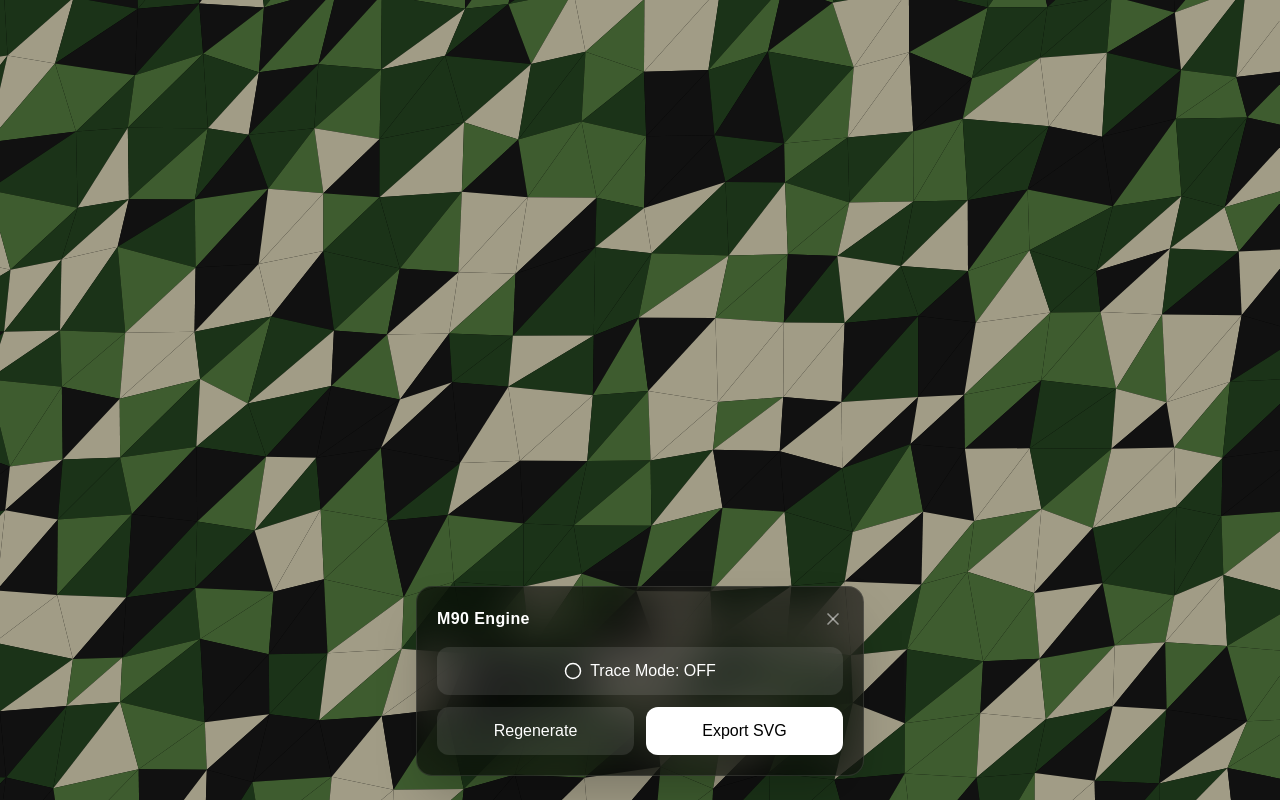
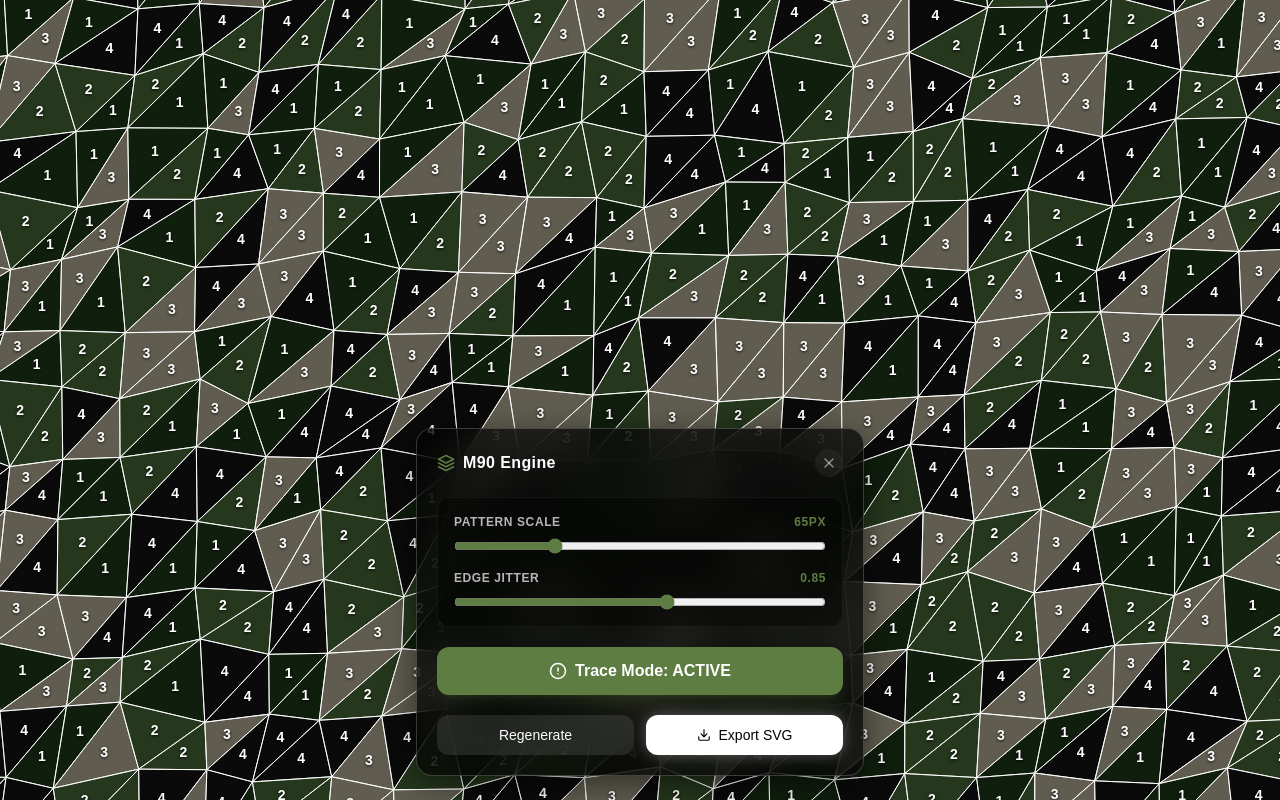
Before and after one commit to travofoz/camogen, a Next.js app: page / in a window 1280 px wide. Built offline with nearby package versions, Linux system fonts and the light colour scheme; no server answers.

Commit message:
Fix: default trace mode ON and restore pattern/jitter sliders

```diff
--- a/src/app/page.tsx
+++ b/src/app/page.tsx
@@ -9,35 +9,29 @@ import { exportToSvg } from '@/utils/exportSvg';
 
 export default function Home() {
   const [polygons, setPolygons] = useState<Polygon[]>([]);
-  const [traceMode, setTraceMode] = useState(false);
+  // Default to trace mode ON so the camera feed is visible immediately
+  const [traceMode, setTraceMode] = useState(true);
   const [dimensions, setDimensions] = useState({ width: 0, height: 0 });
+  const [scale, setScale] = useState(65);
+  const [jitter, setJitter] = useState(0.85);
 
   const regenerate = useCallback(() => {
     // Generate a pattern large enough to cover most screens, but allow panning
-    const w = Math.max(window.innerWidth, 1200);
-    const h = Math.max(window.innerHeight, 1200);
+    const w = Math.max(typeof window !== 'undefined' ? window.innerWidth : 1200, 1200);
+    const h = Math.max(typeof window !== 'undefined' ? window.innerHeight : 1200, 1200);
     setDimensions({ width: w, height: h });
-    setPolygons(generateSplinterPattern(w, h));
-  }, []);
+    setPolygons(generateSplinterPattern(w, h, scale, jitter));
+  }, [scale, jitter]);
 
   useEffect(() => {
-    // Initial generation on mount
     regenerate();
-
-    const handleResize = () => {
-      // Optional: Regenerate on resize if needed, but for now we just keep the canvas size
-      // to avoid losing the current pattern.
-    };
-
-    window.addEventListener('resize', handleResize);
-    return () => window.removeEventListener('resize', handleResize);
   }, [regenerate]);
 
   const handleExport = () => {
     exportToSvg(polygons, dimensions.width, dimensions.height);
   };
 
-  if (polygons.length === 0) return null; // Avoid rendering until hydrated
+  if (polygons.length === 0) return null;
 
   return (
     <main className="relative w-full h-screen overflow-hidden bg-black select-none">
@@ -53,6 +47,10 @@ export default function Home() {
         onToggleTraceMode={() => setTraceMode(!traceMode)}
         onRandomize={regenerate}
         onExport={handleExport}
+        scale={scale}
+        setScale={setScale}
+        jitter={jitter}
+        setJitter={setJitter}
       />
     </main>
   );
--- a/src/components/Controls.tsx
+++ b/src/components/Controls.tsx
@@ -7,44 +7,94 @@ interface ControlsProps {
   onToggleTraceMode: () => void;
   onRandomize: () => void;
   onExport: () => void;
+  scale: number;
+  setScale: (val: number) => void;
+  jitter: number;
+  setJitter: (val: number) => void;
 }
 
-export default function Controls({ traceMode, onToggleTraceMode, onRandomize, onExport }: ControlsProps) {
+export default function Controls({
+  traceMode,
+  onToggleTraceMode,
+  onRandomize,
+  onExport,
+  scale,
+  setScale,
+  jitter,
+  setJitter
+}: ControlsProps) {
   const [isOpen, setIsOpen] = useState(true);
 
   return (
     <div className="absolute bottom-6 left-1/2 -translate-x-1/2 z-50 w-11/12 max-w-md">
-      <div className={`backdrop-blur-xl bg-black/60 border border-white/10 p-5 rounded-2xl shadow-2xl transition-all duration-300 ${isOpen ? 'translate-y-0 opacity-100' : 'translate-y-4 opacity-0 pointer-events-none absolute'}`}>
-        <div className="flex items-center justify-between mb-4">
-          <h2 className="text-white font-semibold tracking-wide">M90 Engine</h2>
+      <div className={`backdrop-blur-xl bg-black/70 border border-white/20 p-5 rounded-2xl shadow-[0_8px_32px_rgba(0,0,0,0.5)] transition-all duration-300 ${isOpen ? 'translate-y-0 opacity-100' : 'translate-y-4 opacity-0 pointer-events-none absolute'}`}>
+        <div className="flex items-center justify-between mb-5">
+          <h2 className="text-white font-bold tracking-wide flex items-center gap-2">
+            <svg xmlns="http://www.w3.org/2000/svg" width="18" height="18" viewBox="0 0 24 24" fill="none" stroke="#5e7d43" strokeWidth="2" strokeLinecap="round" strokeLinejoin="round"><path d="M12 2L2 7l10 5 10-5-10-5z"/><path d="m2 17 10 5 10-5"/><path d="m2 12 10 5 10-5"/></svg>
+            M90 Engine
+          </h2>
           <button
             onClick={() => setIsOpen(false)}
-            className="text-white/50 hover:text-white transition"
+            className="text-white/50 hover:text-white transition bg-white/5 p-1.5 rounded-full"
           >
-            <svg xmlns="http://www.w3.org/2000/svg" width="20" height="20" viewBox="0 0 24 24" fill="none" stroke="currentColor" strokeWidth="2" strokeLinecap="round" strokeLinejoin="round"><path d="M18 6 6 18"/><path d="m6 6 12 12"/></svg>
+            <svg xmlns="http://www.w3.org/2000/svg" width="16" height="16" viewBox="0 0 24 24" fill="none" stroke="currentColor" strokeWidth="2" strokeLinecap="round" strokeLinejoin="round"><path d="M18 6 6 18"/><path d="m6 6 12 12"/></svg>
           </button>
         </div>
 
-        <div className="flex flex-col gap-3">
+        <div className="flex flex-col gap-5">
+          <div className="space-y-4 bg-black/40 p-4 rounded-xl border border-white/5">
+            <div className="flex flex-col gap-2">
+              <div className="flex justify-between text-xs font-semibold text-white/70 uppercase tracking-wider">
+                <label>Pattern Scale</label>
+                <span className="text-[#5e7d43]">{scale}px</span>
+              </div>
+              <input
+                type="range"
+                min="35"
+                max="150"
+                value={scale}
+                onChange={(e) => setScale(Number(e.target.value))}
+                className="w-full accent-[#5e7d43]"
+              />
+            </div>
+
+            <div className="flex flex-col gap-2">
+              <div className="flex justify-between text-xs font-semibold text-white/70 uppercase tracking-wider">
+                <label>Edge Jitter</label>
+                <span className="text-[#5e7d43]">{jitter.toFixed(2)}</span>
+              </div>
+              <input
+                type="range"
+                min="0.1"
+                max="1.4"
+                step="0.05"
+                value={jitter}
+                onChange={(e) => setJitter(Number(e.target.value))}
+                className="w-full accent-[#5e7d43]"
+              />
+            </div>
+          </div>
+
           <button
             onClick={onToggleTraceMode}
-            className={`w-full py-3 rounded-xl font-medium transition-colors flex items-center justify-center gap-2 ${traceMode ? 'bg-[#5e7d43] text-white' : 'bg-white/10 text-white hover:bg-white/20'}`}
+            className={`w-full py-3 rounded-xl font-bold transition-all shadow-lg flex items-center justify-center gap-2 ${traceMode ? 'bg-[#5e7d43] text-white shadow-[#5e7d43]/20' : 'bg-white/10 text-white hover:bg-white/20'}`}
           >
-            <svg xmlns="http://www.w3.org/2000/svg" width="18" height="18" viewBox="0 0 24 24" fill="none" stroke="currentColor" strokeWidth="2" strokeLinecap="round" strokeLinejoin="round"><path d="M2 12A10 10 0 1 0 22 12A10 10 0 1 0 2 12"/></svg>
-            {traceMode ? 'Trace Mode: ON' : 'Trace Mode: OFF'}
+            <svg xmlns="http://www.w3.org/2000/svg" width="18" height="18" viewBox="0 0 24 24" fill="none" stroke="currentColor" strokeWidth="2" strokeLinecap="round" strokeLinejoin="round"><path d="M2 12A10 10 0 1 0 22 12A10 10 0 1 0 2 12"/><path d="M12 8v4"/><path d="M12 16h.01"/></svg>
+            {traceMode ? 'Trace Mode: ACTIVE' : 'Trace Mode: OFF'}
           </button>
 
           <div className="flex gap-3">
             <button
               onClick={onRandomize}
-              className="flex-1 bg-white/10 hover:bg-white/20 text-white py-3 rounded-xl font-medium transition-colors"
+              className="flex-1 bg-white/10 hover:bg-white/20 text-white py-2.5 rounded-xl font-medium transition-colors text-sm"
             >
               Regenerate
             </button>
             <button
               onClick={onExport}
-              className="flex-1 bg-white hover:bg-gray-200 text-black py-3 rounded-xl font-medium transition-colors"
+              className="flex-1 bg-white hover:bg-gray-200 text-black py-2.5 rounded-xl font-medium transition-colors shadow-[0_0_15px_rgba(255,255,255,0.3)] text-sm flex items-center justify-center gap-2"
             >
+              <svg xmlns="http://www.w3.org/2000/svg" width="14" height="14" viewBox="0 0 24 24" fill="none" stroke="currentColor" strokeWidth="2" strokeLinecap="round" strokeLinejoin="round"><path d="M21 15v4a2 2 0 0 1-2 2H5a2 2 0 0 1-2-2v-4"/><polyline points="7 10 12 15 17 10"/><line x1="12" x2="12" y1="15" y2="3"/></svg>
               Export SVG
             </button>
           </div>
@@ -54,9 +104,10 @@ export default function Controls({ traceMode, onToggleTraceMode, onRandomize, on
       {!isOpen && (
         <button
           onClick={() => setIsOpen(true)}
-          className="absolute bottom-0 left-1/2 -translate-x-1/2 backdrop-blur-xl bg-black/60 border border-white/10 text-white px-6 py-3 rounded-full font-medium shadow-xl hover:bg-black/80 transition"
+          className="absolute bottom-0 left-1/2 -translate-x-1/2 backdrop-blur-xl bg-black/70 border border-[#5e7d43]/50 text-white px-6 py-3 rounded-full font-bold shadow-[0_8px_32px_rgba(0,0,0,0.5)] hover:bg-black transition flex items-center gap-2"
         >
-          Open Controls
+          <svg xmlns="http://www.w3.org/2000/svg" width="18" height="18" viewBox="0 0 24 24" fill="none" stroke="#5e7d43" strokeWidth="2" strokeLinecap="round" strokeLinejoin="round"><path d="M12 2L2 7l10 5 10-5-10-5z"/><path d="m2 17 10 5 10-5"/><path d="m2 12 10 5 10-5"/></svg>
+          Controls
         </button>
       )}
     </div>
```
